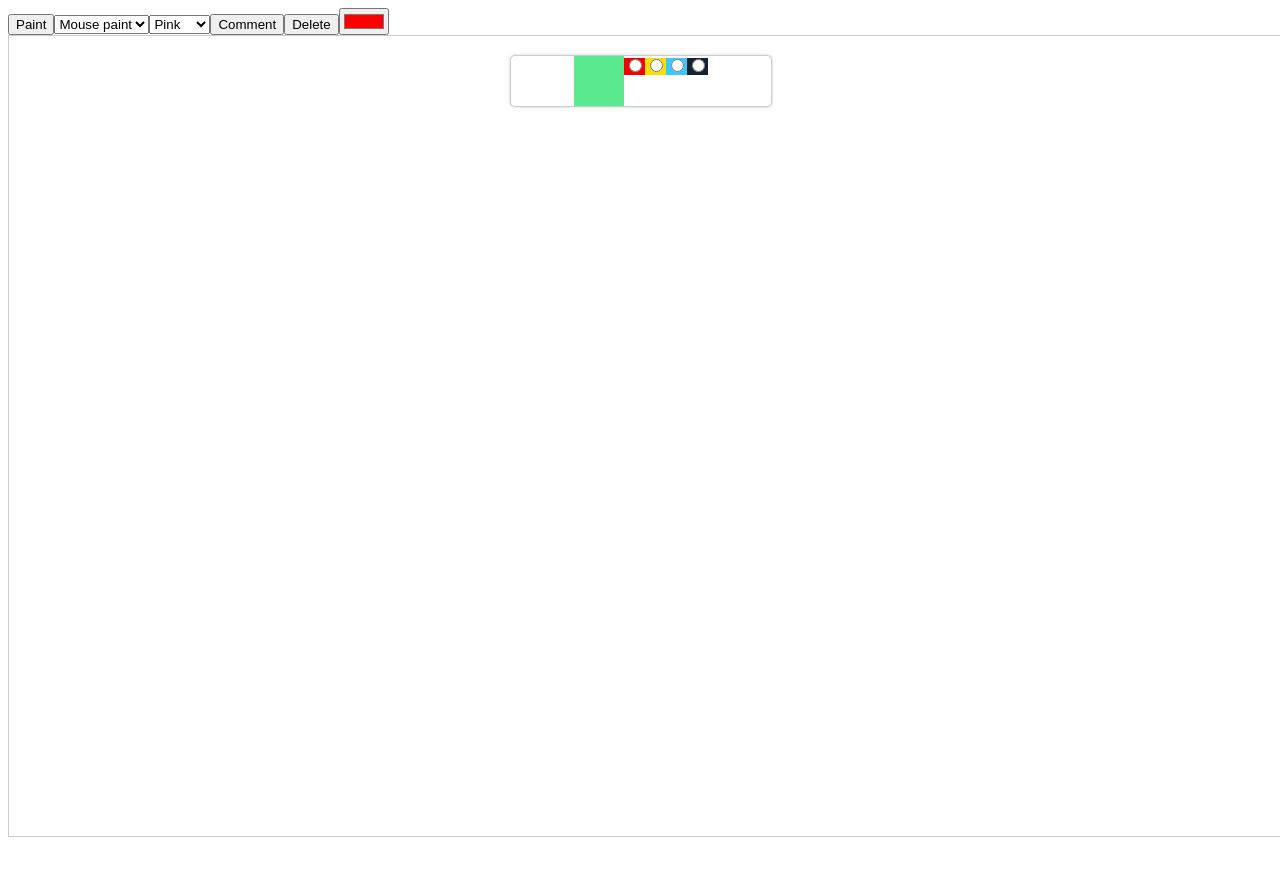
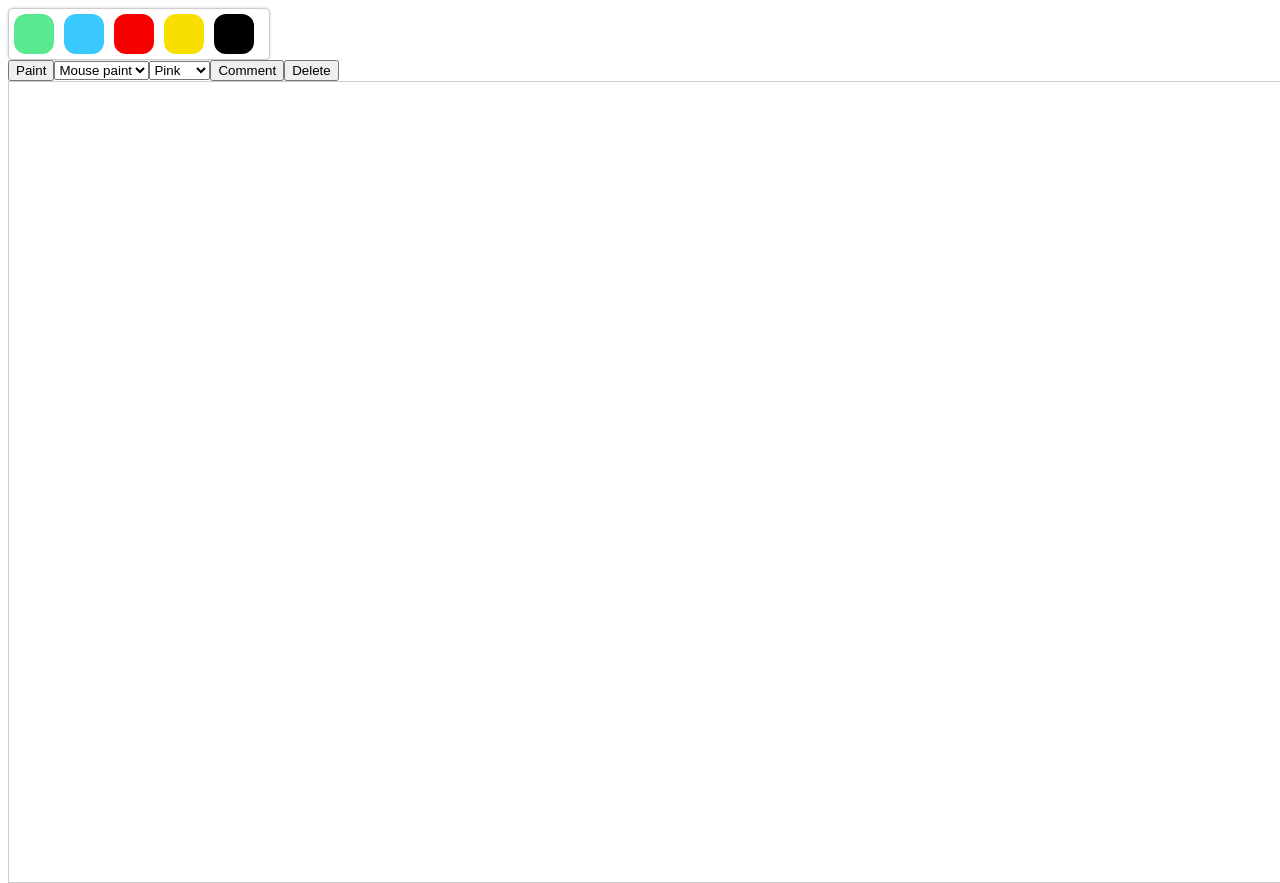
Before and after one commit to gonzalo10/drawing-dragging-svg, a plain HTML site: page index.html in a window 1280 px wide. Before the commit the page ends 837 px from the top, so only its background shows below. Drawn offline with nearby package versions, Linux system fonts and the light colour scheme.

Commit message:
feat: added color picker

```diff
--- a/index.html
+++ b/index.html
@@ -1,70 +1,6 @@
 <!DOCTYPE html>
 <html>
-	<body>
-		<div
-			style="
-			justify-content: center;
-			-webkit-box-shadow: 0 0 3px rgba(10,10,10,.2);
-    box-shadow: 0 0 3px rgba(10,10,10,.2);
-    position: absolute;
-    width: 260px;
-    top: 55px;
-    left: calc(50% - 130px);
-    display: -webkit-box;
-    display: -ms-flexbox;
-    display: flex;
-    -ms-flex-wrap: wrap;
-    flex-wrap: wrap;
-    background-color: #fff;
-    border-radius: 5px;
-    border: 1px solid #ccc;
-    z-index: 2;
-    overflow: hidden;
-    max-height: 80vh;
-    overflow-y: auto;"
-		>
-			<label
-				style="
-				 position: relative;
-			cursor: pointer;
-			width: 50px;
-			height: 50px;
-			display: -webkit-box;
-			display: -ms-flexbox;
-			display: flex;
-			-webkit-box-align: center;
-			-ms-flex-align: center;
-			align-items: center;"
-				><span
-					style="background-color: rgb(90, 233, 142);
-				width: 50px;
-				height: 50px;"
-					><input
-						style="
-						position: absolute;
-					opacity: 0;
-					top: 0;
-					left: 0;
-					width: 0;
-					height: 0;"
-						type="radio"
-						name="color"
-						value="#5AE98E"/></span></label
-			><label data-v-33ecf05e="" class="color-picker__item"
-				><span data-v-33ecf05e="" style="background-color: rgb(247, 0, 0);"
-					><input type="radio" name="color" value="#f70000"/></span></label
-			><label class="color-picker__item"
-				><span style="background-color: rgb(247, 224, 0);"
-					><input type="radio" name="color" value="#f7e000"/></span></label
-			><label class="color-picker__item"
-				><span style="background-color: rgb(57, 201, 255);"
-					><input type="radio" name="color" value="#39C9FF"/></span></label
-			><label class="color-picker__item"
-				><span style="background-color: rgb(23, 35, 48);"
-					><input type="radio" name="color" value="#172330"/></span
-			></label>
-		</div>
-	</body>
+	<body></body>
 	<script type="text/javascript" src="./init.js"></script>
 	<script src="https://cdnjs.cloudflare.com/ajax/libs/svg.js/2.6.3/svg.min.js"></script>
 	<script type="text/javascript" src="./draggable.js"></script>
--- a/init.js
+++ b/init.js
@@ -88,6 +88,7 @@ function createPanel() {
 	body.appendChild(comment);
 	body.appendChild(deleteButton);
 	body.appendChild(colorPicker);
+	createColorPicker();
 }
 
 function createColorPicker(id, options) {
@@ -119,4 +120,75 @@ function init() {
 	applyGlobalStyles();
 }
 
+const mainStyleDiv = {
+	justifyContent: ' center',
+	boxShadow: '0 0 3px rgba(10,10,10,.2)',
+	// position: 'absolute',
+	width: '260px',
+	top: '55px',
+	left: 'calc(50% - 130px)',
+	display: 'flex',
+	flexWrap: 'wrap',
+	backgroundColor: '#fff',
+	borderRadius: '5px',
+	border: '1px solid #ccc',
+	zIndex: '2',
+	overflow: 'hidden',
+	maxHeight: '80vh',
+	overflowY: 'auto'
+};
+
+const lableStyle = {
+	position: 'relative',
+	cursor: 'pointer',
+	width: '50px',
+	height: '50px',
+	display: 'flex',
+	alignItems: 'center'
+};
+
+const spanStyle = color => ({
+	backgroundColor: color,
+	width: '40px',
+	height: '40px',
+	borderRadius: '30%'
+});
+
+const inputStyle = {
+	position: 'absolute',
+	opacity: '0',
+	top: '0',
+	left: '0',
+	width: '0',
+	height: '0'
+};
+
+const createColorItem = color => {
+	var label = document.createElement('label');
+	applyStyles(lableStyle, label);
+	var span = document.createElement('span');
+	applyStyles(spanStyle(color), span);
+	var input = document.createElement('input');
+	applyStyles(inputStyle, input);
+	span.appendChild(input);
+	label.appendChild(span);
+	return label;
+};
+
+function createColorPicker() {
+	var body = document.getElementsByTagName('BODY')[0];
+	const div = createDiv('mainDiv', mainStyleDiv);
+	const colorItemGreen = createColorItem('rgb(90, 233, 142)');
+	const colorItemYellow = createColorItem('rgb(247, 224, 0)');
+	const colorItemRed = createColorItem('rgb(247, 0, 0)');
+	const colorItemBlue = createColorItem('rgb(57, 201, 255)');
+	const colorItemBlack = createColorItem('rgb(0, 0, 0)');
+	div.appendChild(colorItemGreen);
+	div.appendChild(colorItemBlue);
+	div.appendChild(colorItemRed);
+	div.appendChild(colorItemYellow);
+	div.appendChild(colorItemBlack);
+	body.appendChild(div);
+}
+
 init();
```
